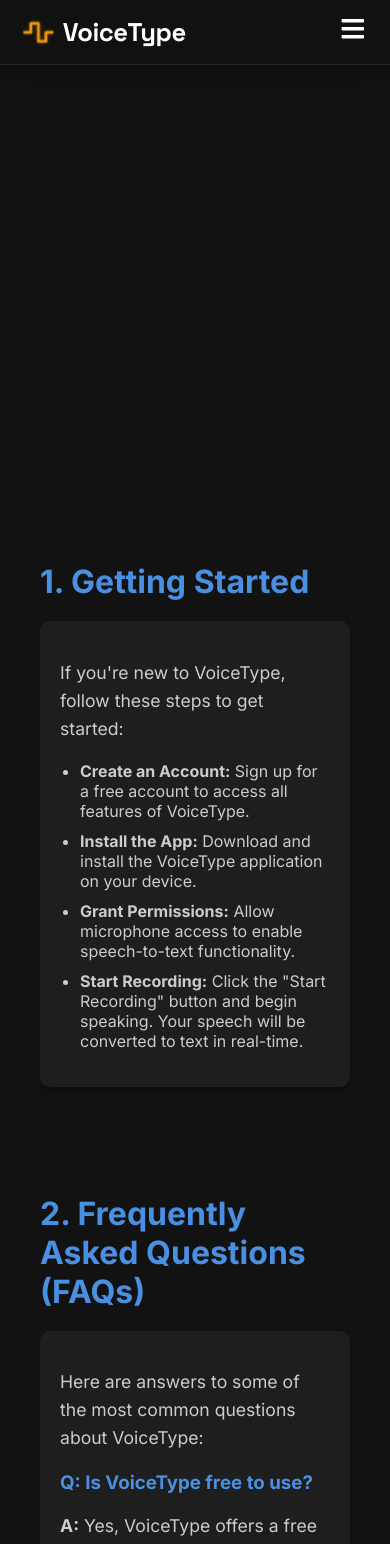
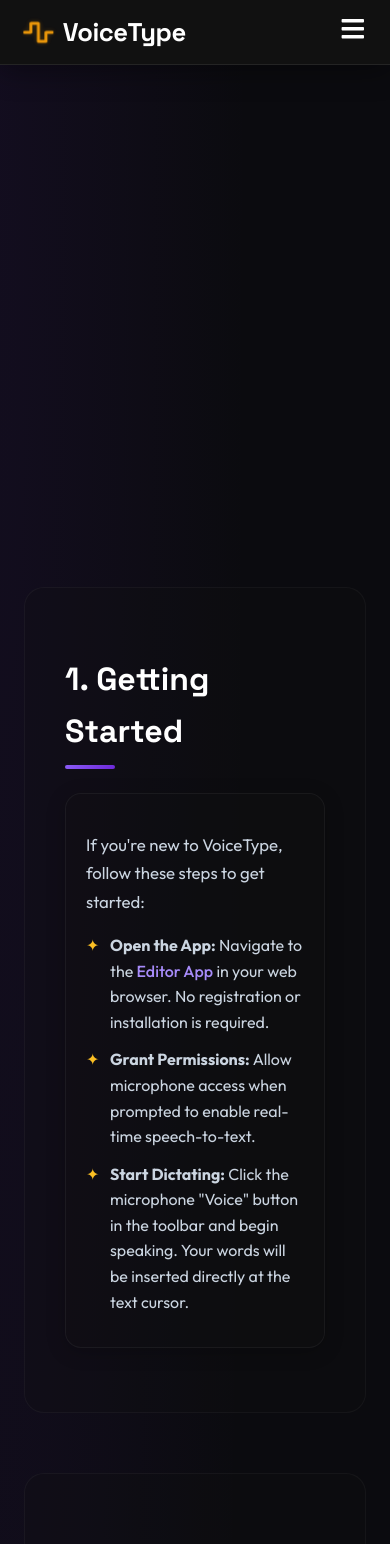
Before and after one commit to Junaid0910/froentend, a React (Create React App) app: page /help in a window 390 px wide. Shown: the top 1544 px of the page. Built offline with nearby package versions, Linux system fonts and the light colour scheme.

Commit message:
Remove login/signup functionality, update navbar navigation, and completely redesign about/help/contact/privacy page layouts with premium glassmorphism theme

```diff
--- /dev/null
+++ b/google6a5ca00cccc0e793 (1).html
@@ -0,0 +1 @@
+google-site-verification: google6a5ca00cccc0e793.html
--- a/src/App.js
+++ b/src/App.js
@@ -1,8 +1,6 @@
 import React from "react";
 import { BrowserRouter as Router, Routes, Route } from "react-router-dom";
 import Home from "./pages/Home";
-import SignUp from "./pages/SignUp";
-import Login from "./pages/Login";
 import MainApp from "./pages/MainApp";
 import About from "./pages/About";
 import Privacy from "./pages/Privacy";
@@ -18,8 +16,6 @@
       <Navbar />
       <Routes>
         <Route path="/" element={<Home />} />
-        <Route path="/signup" element={<SignUp />} />
-        <Route path="/login" element={<Login />} />
         <Route path="/app" element={<MainApp />} />
         <Route path="/about" element={<About />} />
         <Route path="/privacy" element={<Privacy />} />
--- a/src/pages/About.css
+++ b/src/pages/About.css
@@ -1,123 +1,184 @@
-/* General Styles */
+/* Premium Cohesive About Page Styles */
 .about-container {
-    padding: 40px;
-    background-color: #121212;
+  background-color: #0b0b0f;
   color: #ffffff;
-    font-family: "Inter", sans-serif;
+  font-family: "Outfit", sans-serif;
+  line-height: 1.6;
+  padding: 40px 24px 80px 24px;
+  box-sizing: border-box;
+  max-width: 1200px;
+  margin: 0 auto;
+  background-image:
+    radial-gradient(at 0% 0%, rgba(109, 40, 217, 0.08) 0px, transparent 45%),
+    radial-gradient(at 100% 100%, rgba(245, 158, 11, 0.04) 0px, transparent 45%);
 }
 
 /* Hero Section */
 .hero-section {
   text-align: center;
   padding: 80px 20px;
-    background-color: #1e1e1e;
-    border-radius: 15px;
-    margin-bottom: 40px;
+  background: rgba(18, 18, 18, 0.4);
+  backdrop-filter: blur(10px);
+  -webkit-backdrop-filter: blur(10px);
+  border: 1px solid rgba(255, 255, 255, 0.06);
+  border-radius: 24px;
+  margin-bottom: 50px;
+  box-shadow: 0 8px 32px rgba(0, 0, 0, 0.3);
 }
 
 .hero-section h1 {
   font-size: 3rem;
-    /* color: #4a90e2; */
-    margin-bottom: 10px;
+  font-family: 'Space Grotesk', sans-serif;
+  font-weight: 800;
+  letter-spacing: -1px;
+  background: linear-gradient(135deg, #fbbf24 30%, #f59e0b 100%);
+  -webkit-background-clip: text;
+  -webkit-text-fill-color: transparent;
+  margin-bottom: 15px;
 }
 
 .hero-section p {
   font-size: 1.2rem;
-    color: #cccccc;
+  color: #94a3b8;
+  max-width: 600px;
+  margin: 0 auto;
 }
 
 /* Sections */
 .section {
   margin-bottom: 60px;
+  background: rgba(18, 18, 18, 0.25);
+  padding: 40px;
+  border-radius: 20px;
+  border: 1px solid rgba(255, 255, 255, 0.04);
 }
 
 .section h2 {
   font-size: 2rem;
-    color: #4a90e2;
+  font-family: 'Space Grotesk', sans-serif;
+  color: #ffffff;
   margin-bottom: 20px;
+  position: relative;
+}
+
+.section h2::after {
+  content: "";
+  display: block;
+  width: 50px;
+  height: 4px;
+  background: linear-gradient(135deg, #8b5cf6, #6d28d9);
+  border-radius: 2px;
+  margin-top: 8px;
 }
 
 .section p {
   font-size: 1.1rem;
-    color: #cccccc;
-    line-height: 1.6;
+  color: #cbd5e1;
+  line-height: 1.7;
 }
 
 /* Features Grid */
 .features-grid {
   display: grid;
   grid-template-columns: repeat(3, 1fr);
-    gap: 20px;
-    margin-top: 20px;
+  gap: 24px;
+  margin-top: 30px;
 }
 
 .feature-card {
-    background-color: #1e1e1e;
-    padding: 20px;
-    border-radius: 10px;
-    box-shadow: 0 4px 10px rgba(0, 0, 0, 0.3);
+  background: rgba(255, 255, 255, 0.02);
+  border: 1px solid rgba(255, 255, 255, 0.06);
+  padding: 30px 24px;
+  border-radius: 16px;
+  transition: transform 0.3s ease, box-shadow 0.3s ease;
+}
+
+.feature-card:hover {
+  transform: translateY(-5px);
+  box-shadow: 0 10px 20px rgba(109, 40, 217, 0.1);
+  border-color: rgba(109, 40, 217, 0.3);
 }
 
 .feature-card h3 {
-    color: #4a90e2;
-    margin-bottom: 10px;
+  color: #a78bfa;
+  font-size: 1.25rem;
+  margin-bottom: 12px;
+  font-family: 'Space Grotesk', sans-serif;
 }
 
 .feature-card p {
-    color: #cccccc;
+  color: #94a3b8;
+  font-size: 0.95rem;
 }
 
 /* Team Grid */
 .team-grid {
   display: grid;
   grid-template-columns: repeat(3, 1fr);
-    gap: 20px;
-    margin-top: 20px;
+  gap: 24px;
+  margin-top: 30px;
 }
 
 .team-card {
-    background-color: #1e1e1e;
-    padding: 20px;
-    border-radius: 10px;
-    box-shadow: 0 4px 10px rgba(0, 0, 0, 0.3);
+  background: rgba(255, 255, 255, 0.02);
+  border: 1px solid rgba(255, 255, 255, 0.06);
+  padding: 30px 20px;
+  border-radius: 16px;
   text-align: center;
+  transition: transform 0.3s ease;
+}
+
+.team-card:hover {
+  transform: translateY(-3px);
+  border-color: rgba(245, 158, 11, 0.3);
 }
 
 .team-card img {
-    width: 150px;
-    height: 150px;
+  width: 120px;
+  height: 120px;
   border-radius: 50%;
-    margin-bottom: 15px;
+  margin-bottom: 18px;
+  border: 3px solid rgba(139, 92, 246, 0.2);
 }
 
 .team-card h3 {
-    color: #4a90e2;
-    margin-bottom: 5px;
+  color: #ffffff;
+  font-size: 1.2rem;
+  margin-bottom: 6px;
+  font-family: 'Space Grotesk', sans-serif;
 }
 
 .team-card p {
-    color: #cccccc;
+  color: #fbbf24;
+  font-size: 0.9rem;
+  font-weight: 500;
 }
 
 /* Call-to-Action Section */
 .cta-section {
   text-align: center;
-    padding: 60px 20px;
-    background-color: #1e1e1e;
-    border-radius: 15px;
-    margin-top: 40px;
+  padding: 60px 40px;
+  background: linear-gradient(135deg, rgba(109, 40, 217, 0.15) 0%, rgba(18, 18, 18, 0.4) 100%);
+  border: 1px solid rgba(139, 92, 246, 0.15);
+  border-radius: 24px;
+  margin-top: 60px;
+  box-shadow: 0 8px 32px rgba(0, 0, 0, 0.2);
 }
 
 .cta-section h2 {
   font-size: 2.5rem;
-    color: #4a90e2;
-    margin-bottom: 20px;
+  font-family: 'Space Grotesk', sans-serif;
+  color: #ffffff;
+  margin-bottom: 16px;
 }
 
 .cta-section p {
   font-size: 1.1rem;
-    color: #cccccc;
-    margin-bottom: 20px;
+  color: #94a3b8;
+  margin-bottom: 24px;
+  max-width: 500px;
+  margin-left: auto;
+  margin-right: auto;
 }
 
 .cta-buttons {
@@ -127,49 +188,29 @@
 }
 
 .cta-button {
-    background-color: #4a90e2;
+  background: linear-gradient(135deg, #8b5cf6 0%, #6d28d9 100%);
   color: white;
-    padding: 12px 24px;
+  padding: 14px 28px;
   border: none;
-    border-radius: 8px;
+  border-radius: 12px;
   text-decoration: none;
   font-size: 1rem;
-    transition: background-color 0.3s ease;
+  font-weight: 600;
+  transition: transform 0.2s, box-shadow 0.2s;
+  box-shadow: 0 4px 14px rgba(109, 40, 217, 0.35);
 }
 
 .cta-button:hover {
-    background-color: #357abd;
-  }
-  @media (min-width: 268px) {
-    .hero-section h1 {
-      font-size: 2rem;
+  transform: translateY(-2px);
+  box-shadow: 0 6px 20px rgba(109, 40, 217, 0.5);
 }
 
-    .hero-section p {
-      font-size: 1rem;
+@media (max-width: 768px) {
+  .hero-section h1 {
+    font-size: 2.2rem;
   }
 
-    .features-grid {
+  .features-grid, .team-grid {
     grid-template-columns: 1fr;
   }
-
-    .testimonials-carousel {
-      flex-direction: column;
-      align-items: center;
-      overflow-x: hidden;
 }
-
-    .testimonial-card {
-      width: 100%;
-    }
-    .features-section {
-        margin-bottom: 40px;
-        overflow-x: auto;
-    }
-    .section{
-        display: flex;
-        flex-direction: column;
-        flex-wrap: wrap;
-        overflow-x: auto;
-    }
-  }
--- a/src/pages/About.js
+++ b/src/pages/About.js
@@ -88,10 +88,10 @@
       <div className="cta-section">
         <h2>Ready to Get Started?</h2>
         <p>
-          Join thousands of users who are already boosting their productivity with VoiceType. Sign up today and experience the future of speech-to-text technology.
+          Join thousands of users who are already boosting their productivity with VoiceType. Start using VoiceType today and experience the future of speech-to-text technology.
         </p>
         <div className="cta-buttons">
-          <Link to="/app" className="cta-button">GET Stated for FREE</Link>
+          <Link to="/app" className="cta-button">Get Started for Free</Link>
         </div>
       </div>
     </div>
--- a/src/pages/Contact.css
+++ b/src/pages/Contact.css
@@ -1,29 +1,47 @@
-/* General Styles */
+/* Premium Cohesive Contact Page Styles */
 .page-container {
-    padding: 40px;
-    background-color: #121212;
+  background-color: #0b0b0f;
   color: #ffffff;
-    font-family: "Inter", sans-serif;
+  font-family: "Outfit", sans-serif;
+  line-height: 1.6;
+  padding: 40px 24px 80px 24px;
+  box-sizing: border-box;
+  max-width: 1200px;
+  margin: 0 auto;
+  background-image:
+    radial-gradient(at 0% 0%, rgba(109, 40, 217, 0.08) 0px, transparent 45%),
+    radial-gradient(at 100% 100%, rgba(245, 158, 11, 0.04) 0px, transparent 45%);
 }
 
 /* Hero Section */
 .hero-section {
   text-align: center;
   padding: 80px 20px;
-    background-color: #1e1e1e;
-    border-radius: 15px;
-    margin-bottom: 40px;
+  background: rgba(18, 18, 18, 0.4);
+  backdrop-filter: blur(10px);
+  -webkit-backdrop-filter: blur(10px);
+  border: 1px solid rgba(255, 255, 255, 0.06);
+  border-radius: 24px;
+  margin-bottom: 50px;
+  box-shadow: 0 8px 32px rgba(0, 0, 0, 0.3);
 }
 
 .hero-section h1 {
   font-size: 3rem;
-    /* color: #4a90e2; */
-    margin-bottom: 10px;
+  font-family: 'Space Grotesk', sans-serif;
+  font-weight: 800;
+  letter-spacing: -1px;
+  background: linear-gradient(135deg, #fbbf24 30%, #f59e0b 100%);
+  -webkit-background-clip: text;
+  -webkit-text-fill-color: transparent;
+  margin-bottom: 15px;
 }
 
 .hero-section p {
   font-size: 1.2rem;
-    color: #cccccc;
+  color: #94a3b8;
+  max-width: 600px;
+  margin: 0 auto;
 }
 
 /* Sections */
@@ -33,76 +51,101 @@
 
 .section h2 {
   font-size: 2rem;
-    color: #4a90e2;
-    margin-bottom: 20px;
+  font-family: 'Space Grotesk', sans-serif;
+  color: #ffffff;
+  margin-bottom: 24px;
+  position: relative;
 }
 
-.section p {
-    font-size: 1.1rem;
-    color: #cccccc;
-    line-height: 1.6;
+.section h2::after {
+  content: "";
+  display: block;
+  width: 50px;
+  height: 4px;
+  background: linear-gradient(135deg, #8b5cf6, #6d28d9);
+  border-radius: 2px;
+  margin-top: 8px;
 }
 
 /* Content Boxes */
 .content-box {
-    background-color: #1e1e1e;
-    padding: 20px;
-    border-radius: 10px;
-    box-shadow: 0 4px 10px rgba(0, 0, 0, 0.3);
-    margin-bottom: 20px;
+  background: rgba(18, 18, 18, 0.25);
+  padding: 30px;
+  border-radius: 16px;
+  border: 1px solid rgba(255, 255, 255, 0.05);
+  box-shadow: 0 4px 20px rgba(0, 0, 0, 0.2);
+  margin-bottom: 24px;
+  transition: border-color 0.3s ease;
+}
+
+.content-box:hover {
+  border-color: rgba(139, 92, 246, 0.3);
 }
 
 .content-box h3 {
-    color: #4a90e2;
-    margin-bottom: 10px;
+  color: #a78bfa;
+  font-size: 1.3rem;
+  margin-bottom: 12px;
+  font-family: 'Space Grotesk', sans-serif;
 }
 
 .content-box p {
-    color: #cccccc;
+  color: #cbd5e1;
+  font-size: 1.05rem;
 }
 
 .content-box ul {
-    list-style-type: disc;
-    padding-left: 20px;
-    color: #cccccc;
+  list-style-type: none;
+  padding-left: 0;
+  margin: 15px 0 0 0;
 }
 
 .content-box ul li {
-    margin-bottom: 10px;
+  position: relative;
+  padding-left: 24px;
+  margin-bottom: 12px;
+  color: #cbd5e1;
+}
+
+.content-box ul li::before {
+  content: "✦";
+  position: absolute;
+  left: 0;
+  color: #fbbf24;
 }
 
 /* Email Button */
 .email-button {
-    background-color: #4a90e2;
+  background: linear-gradient(135deg, #8b5cf6 0%, #6d28d9 100%);
   color: white;
-    padding: 12px 24px;
+  padding: 14px 28px;
   border: none;
-    border-radius: 8px;
+  border-radius: 12px;
   font-size: 1rem;
+  font-weight: 600;
   cursor: pointer;
-    transition: background-color 0.3s ease;
+  transition: transform 0.2s, box-shadow 0.2s;
+  box-shadow: 0 4px 14px rgba(109, 40, 217, 0.35);
+  margin-top: 10px;
   margin-bottom: 20px;
 }
 
 .email-button:hover {
-    background-color: #357abd;
+  transform: translateY(-2px);
+  box-shadow: 0 6px 20px rgba(109, 40, 217, 0.5);
 }
 
-/* Responsive Styles */
 @media (max-width: 768px) {
   .hero-section h1 {
-        font-size: 2rem;
-    }
-
-    .hero-section p {
-        font-size: 1rem;
+    font-size: 2.2rem;
   }
 
   .content-box {
-        padding: 15px;
+    padding: 20px;
   }
 
   .email-button {
     width: 100%;
+    text-align: center;
   }
 }
--- a/src/pages/Help.js
+++ b/src/pages/Help.js
@@ -207,16 +207,13 @@
           </p>
           <ul>
             <li>
-              <strong>Create an Account:</strong> Sign up for a free account to access all features of VoiceType.
+              <strong>Open the App:</strong> Navigate to the <Link to="/app">Editor App</Link> in your web browser. No registration or installation is required.
             </li>
             <li>
-              <strong>Install the App:</strong> Download and install the VoiceType application on your device.
+              <strong>Grant Permissions:</strong> Allow microphone access when prompted to enable real-time speech-to-text.
             </li>
             <li>
-              <strong>Grant Permissions:</strong> Allow microphone access to enable speech-to-text functionality.
-            </li>
-            <li>
-              <strong>Start Recording:</strong> Click the "Start Recording" button and begin speaking. Your speech will be converted to text in real-time.
+              <strong>Start Dictating:</strong> Click the microphone "Voice" button in the toolbar and begin speaking. Your words will be inserted directly at the text cursor.
             </li>
           </ul>
         </div>
@@ -231,7 +228,7 @@
           </p>
           <h3>Q: Is VoiceType free to use?</h3>
           <p>
-            <strong>A:</strong> Yes, VoiceType offers a free tier with basic features. For advanced features, you can upgrade to a premium plan.
+            <strong>A:</strong> Yes! VoiceType is 100% free. All features, including voice dictation, formatting tools, shapes, images, table insertion, and PDF/DOCX exports, are completely unlocked with no registration required.
           </p>
           <h3>Q: How accurate is the speech-to-text conversion?</h3>
           <p>
@@ -243,7 +240,7 @@
           </p>
           <h3>Q: How do I export my transcriptions?</h3>
           <p>
-            <strong>A:</strong> You can export your transcriptions as PDF or text files by clicking the "Generate PDF" button.
+            <strong>A:</strong> You can export your documents as PDF, Word (.doc), or plain text (.txt), or print them directly using the "Export" button in the editor's toolbar ribbon.
           </p>
           <h3>Q: Is my data secure?</h3>
           <p>
--- a/src/pages/Home.js
+++ b/src/pages/Home.js
@@ -204,7 +204,7 @@
         <div className="cta-glow"></div>
         <h2>Ready to Experience the Future?</h2>
         <p>
-          Join thousands of productive individuals who are already redefining their note-taking workflows with VoiceType. Sign up today and experience the speed.
+          Join thousands of productive individuals who are already redefining their note-taking workflows with VoiceType. Start dictating today and experience the speed.
         </p>
         <div className="cta-buttons center">
           <Link to="/app" className="cta-button primary big-btn">
--- a/src/pages/Privacy.css
+++ b/src/pages/Privacy.css
@@ -1,87 +1,120 @@
-/* General Styles */
+/* Premium Cohesive Privacy Page Styles */
 .page-container {
-    padding: 40px;
-    background-color: #121212;
+  background-color: #0b0b0f;
   color: #ffffff;
-    font-family: "Inter", sans-serif;
+  font-family: "Outfit", sans-serif;
+  line-height: 1.6;
+  padding: 40px 24px 80px 24px;
+  box-sizing: border-box;
+  max-width: 1200px;
+  margin: 0 auto;
+  background-image:
+    radial-gradient(at 0% 0%, rgba(109, 40, 217, 0.08) 0px, transparent 45%),
+    radial-gradient(at 100% 100%, rgba(245, 158, 11, 0.04) 0px, transparent 45%);
 }
 
 /* Hero Section */
 .hero-section {
   text-align: center;
   padding: 80px 20px;
-    background-color: #1e1e1e;
-    border-radius: 15px;
-    margin-bottom: 40px;
+  background: rgba(18, 18, 18, 0.4);
+  backdrop-filter: blur(10px);
+  -webkit-backdrop-filter: blur(10px);
+  border: 1px solid rgba(255, 255, 255, 0.06);
+  border-radius: 24px;
+  margin-bottom: 50px;
+  box-shadow: 0 8px 32px rgba(0, 0, 0, 0.3);
 }
 
 .hero-section h1 {
   font-size: 3rem;
-    /* color: #4a90e2; */
-    margin-bottom: 10px;
+  font-family: 'Space Grotesk', sans-serif;
+  font-weight: 800;
+  letter-spacing: -1px;
+  background: linear-gradient(135deg, #fbbf24 30%, #f59e0b 100%);
+  -webkit-background-clip: text;
+  -webkit-text-fill-color: transparent;
+  margin-bottom: 15px;
 }
 
 .hero-section p {
   font-size: 1.2rem;
-    color: #cccccc;
+  color: #94a3b8;
+  max-width: 700px;
+  margin: 0 auto;
 }
 
 /* Sections */
 .section {
-    margin-bottom: 60px;
+  margin-bottom: 50px;
 }
 
 .section h2 {
-    font-size: 2rem;
-    color: #4a90e2;
+  font-size: 1.8rem;
+  font-family: 'Space Grotesk', sans-serif;
+  color: #ffffff;
   margin-bottom: 20px;
+  position: relative;
 }
 
-.section p {
-    font-size: 1.1rem;
-    color: #cccccc;
-    line-height: 1.6;
+.section h2::after {
+  content: "";
+  display: block;
+  width: 50px;
+  height: 4px;
+  background: linear-gradient(135deg, #8b5cf6, #6d28d9);
+  border-radius: 2px;
+  margin-top: 8px;
 }
 
 /* Content Boxes */
 .content-box {
-    background-color: #1e1e1e;
-    padding: 20px;
-    border-radius: 10px;
-    box-shadow: 0 4px 10px rgba(0, 0, 0, 0.3);
+  background: rgba(18, 18, 18, 0.25);
+  padding: 30px;
+  border-radius: 16px;
+  border: 1px solid rgba(255, 255, 255, 0.05);
+  box-shadow: 0 4px 20px rgba(0, 0, 0, 0.2);
   margin-bottom: 20px;
 }
 
 .content-box h3 {
-    color: #4a90e2;
-    margin-bottom: 10px;
+  color: #a78bfa;
+  font-size: 1.25rem;
+  margin-bottom: 12px;
+  font-family: 'Space Grotesk', sans-serif;
 }
 
 .content-box p {
-    color: #cccccc;
+  color: #cbd5e1;
+  font-size: 1.05rem;
 }
 
 .content-box ul {
-    list-style-type: disc;
-    padding-left: 20px;
-    color: #cccccc;
+  list-style-type: none;
+  padding-left: 0;
+  margin: 15px 0 0 0;
 }
 
 .content-box ul li {
-    margin-bottom: 10px;
+  position: relative;
+  padding-left: 24px;
+  margin-bottom: 12px;
+  color: #cbd5e1;
 }
 
-/* Responsive Styles */
+.content-box ul li::before {
+  content: "✦";
+  position: absolute;
+  left: 0;
+  color: #fbbf24;
+}
+
 @media (max-width: 768px) {
   .hero-section h1 {
-        font-size: 2rem;
-    }
-
-    .hero-section p {
-        font-size: 1rem;
+    font-size: 2.2rem;
   }
 
   .content-box {
-        padding: 15px;
+    padding: 20px;
   }
 }
--- a/src/pages/help.css
+++ b/src/pages/help.css
@@ -1,31 +1,47 @@
-
-
-/* General Styles */
+/* Premium Cohesive Help Page Styles */
 .page-container {
-    padding: 40px;
-    background-color: #121212;
+  background-color: #0b0b0f;
   color: #ffffff;
-    font-family: "Inter", sans-serif;
+  font-family: "Outfit", sans-serif;
+  line-height: 1.6;
+  padding: 40px 24px 80px 24px;
+  box-sizing: border-box;
+  max-width: 1200px;
+  margin: 0 auto;
+  background-image:
+    radial-gradient(at 0% 0%, rgba(109, 40, 217, 0.08) 0px, transparent 45%),
+    radial-gradient(at 100% 100%, rgba(245, 158, 11, 0.04) 0px, transparent 45%);
 }
 
 /* Hero Section */
 .hero-section {
   text-align: center;
   padding: 80px 20px;
-    background-color: #1e1e1e;
-    border-radius: 15px;
-    margin-bottom: 40px;
+  background: rgba(18, 18, 18, 0.4);
+  backdrop-filter: blur(10px);
+  -webkit-backdrop-filter: blur(10px);
+  border: 1px solid rgba(255, 255, 255, 0.06);
+  border-radius: 24px;
+  margin-bottom: 50px;
+  box-shadow: 0 8px 32px rgba(0, 0, 0, 0.3);
 }
 
 .hero-section h1 {
   font-size: 3rem;
-    /* color: #4a90e2; */
-    margin-bottom: 10px;
+  font-family: 'Space Grotesk', sans-serif;
+  font-weight: 800;
+  letter-spacing: -1px;
+  background: linear-gradient(135deg, #fbbf24 30%, #f59e0b 100%);
+  -webkit-background-clip: text;
+  -webkit-text-fill-color: transparent;
+  margin-bottom: 15px;
 }
 
 .hero-section p {
   font-size: 1.2rem;
-    color: #cccccc;
+  color: #94a3b8;
+  max-width: 600px;
+  margin: 0 auto;
 }
 
 /* Sections */
@@ -35,165 +51,83 @@
 
 .section h2 {
   font-size: 2rem;
-    color: #4a90e2;
-    margin-bottom: 20px;
+  font-family: 'Space Grotesk', sans-serif;
+  color: #ffffff;
+  margin-bottom: 24px;
+  position: relative;
 }
 
-  .section p {
-    font-size: 1.1rem;
-    color: #cccccc;
-    line-height: 1.6;
+.section h2::after {
+  content: "";
+  display: block;
+  width: 50px;
+  height: 4px;
+  background: linear-gradient(135deg, #8b5cf6, #6d28d9);
+  border-radius: 2px;
+  margin-top: 8px;
 }
 
 /* Content Boxes */
 .content-box {
-    background-color: #1e1e1e;
-    padding: 20px;
-    border-radius: 10px;
-    box-shadow: 0 4px 10px rgba(0, 0, 0, 0.3);
-    margin-bottom: 20px;
+  background: rgba(18, 18, 18, 0.25);
+  padding: 30px;
+  border-radius: 16px;
+  border: 1px solid rgba(255, 255, 255, 0.05);
+  box-shadow: 0 4px 20px rgba(0, 0, 0, 0.2);
+  margin-bottom: 24px;
 }
 
 .content-box h3 {
-    color: #4a90e2;
-    margin-bottom: 10px;
+  color: #a78bfa;
+  font-size: 1.25rem;
+  margin-bottom: 12px;
+  font-family: 'Space Grotesk', sans-serif;
 }
 
 .content-box p {
-    color: #cccccc;
+  color: #cbd5e1;
+  font-size: 1.05rem;
 }
 
 .content-box ul {
-    list-style-type: disc;
-    padding-left: 20px;
-    color: #cccccc;
+  list-style-type: none;
+  padding-left: 0;
+  margin: 15px 0 0 0;
 }
 
 .content-box ul li {
-    margin-bottom: 10px;
+  position: relative;
+  padding-left: 24px;
+  margin-bottom: 12px;
+  color: #cbd5e1;
 }
 
-  /* Features Grid */
-  .features-grid {
-    display: grid;
-    grid-template-columns: repeat(3, 1fr);
-    gap: 20px;
-    margin-top: 20px;
+.content-box ul li::before {
+  content: "✦";
+  position: absolute;
+  left: 0;
+  color: #fbbf24;
 }
 
-  .feature-card {
-    background-color: #1e1e1e;
-    padding: 20px;
-    border-radius: 10px;
-    box-shadow: 0 4px 10px rgba(0, 0, 0, 0.3);
+/* Link styling */
+.content-box a {
+  color: #a78bfa;
+  text-decoration: none;
+  font-weight: 500;
+  transition: color 0.2s;
 }
 
-  .feature-card h3 {
-    color: #4a90e2;
-    margin-bottom: 10px;
+.content-box a:hover {
+  color: #c084fc;
+  text-decoration: underline;
 }
 
-  .feature-card p {
-    color: #cccccc;
+@media (max-width: 768px) {
+  .hero-section h1 {
+    font-size: 2.2rem;
   }
 
-  /* Team Grid */
-  .team-grid {
-    display: grid;
-    grid-template-columns: repeat(3, 1fr);
-    gap: 20px;
-    margin-top: 20px;
-  }
-
-  .team-card {
-    background-color: #1e1e1e;
+  .content-box {
     padding: 20px;
-    border-radius: 10px;
-    box-shadow: 0 4px 10px rgba(0, 0, 0, 0.3);
-    text-align: center;
-  }
-
-  .team-card img {
-    width: 150px;
-    height: 150px;
-    border-radius: 50%;
-    margin-bottom: 15px;
-  }
-
-  .team-card h3 {
-    color: #4a90e2;
-    margin-bottom: 5px;
-  }
-
-  .team-card p {
-    color: #cccccc;
-  }
-
-  /* Call-to-Action Section */
-  .cta-section {
-    text-align: center;
-    padding: 60px 20px;
-    background-color: #1e1e1e;
-    border-radius: 15px;
-    margin-top: 40px;
-  }
-
-  .cta-section h2 {
-    font-size: 2.5rem;
-    color: #4a90e2;
-    margin-bottom: 20px;
-  }
-
-  .cta-section p {
-    font-size: 1.1rem;
-    color: #cccccc;
-    margin-bottom: 20px;
-  }
-
-  .cta-buttons {
-    display: flex;
-    justify-content: center;
-    gap: 20px;
-  }
-
-  .cta-button {
-    background-color: #4a90e2;
-    color: white;
-    padding: 12px 24px;
-    border: none;
-    border-radius: 8px;
-    text-decoration: none;
-    font-size: 1rem;
-    transition: background-color 0.3s ease;
-  }
-
-  .cta-button:hover {
-    background-color: #357abd;
-  }
-
-  /* Responsive Styles */
-  @media (max-width: 768px) {
-    .hero-section h1 {
-        font-size: 2rem;
-    }
-
-    .hero-section p {
-        font-size: 1rem;
-    }
-
-    .features-grid {
-        grid-template-columns: 1fr;
-    }
-
-    .team-grid {
-        grid-template-columns: 1fr;
-    }
-
-    .cta-section h2 {
-        font-size: 2rem;
-    }
-
-    .cta-section p {
-        font-size: 1rem;
   }
 }
```
Also changed, not shown: src/components/Navbar.js (+3 -74 lines). Lines whose indentation alone changed are shown as unchanged.
